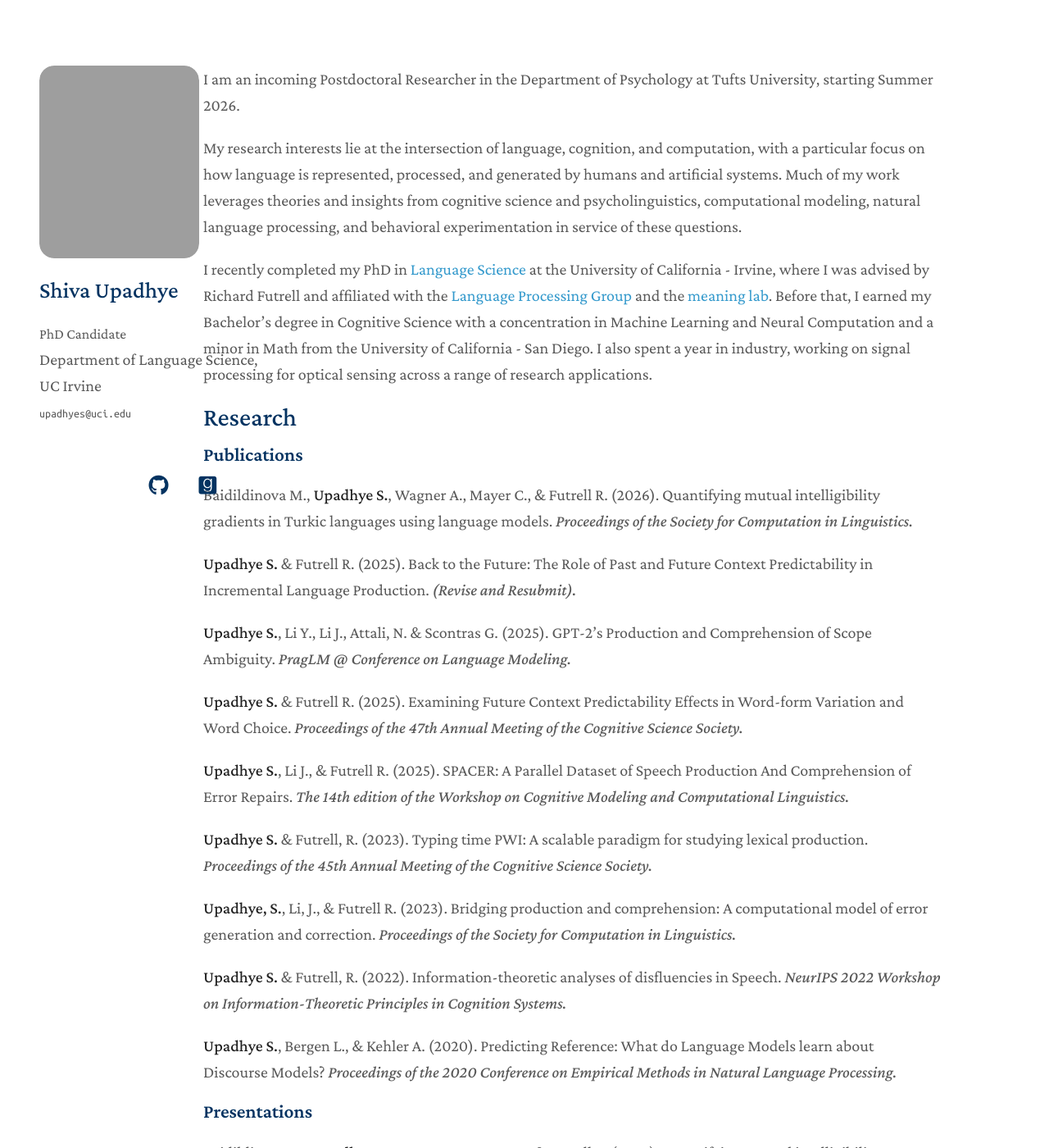
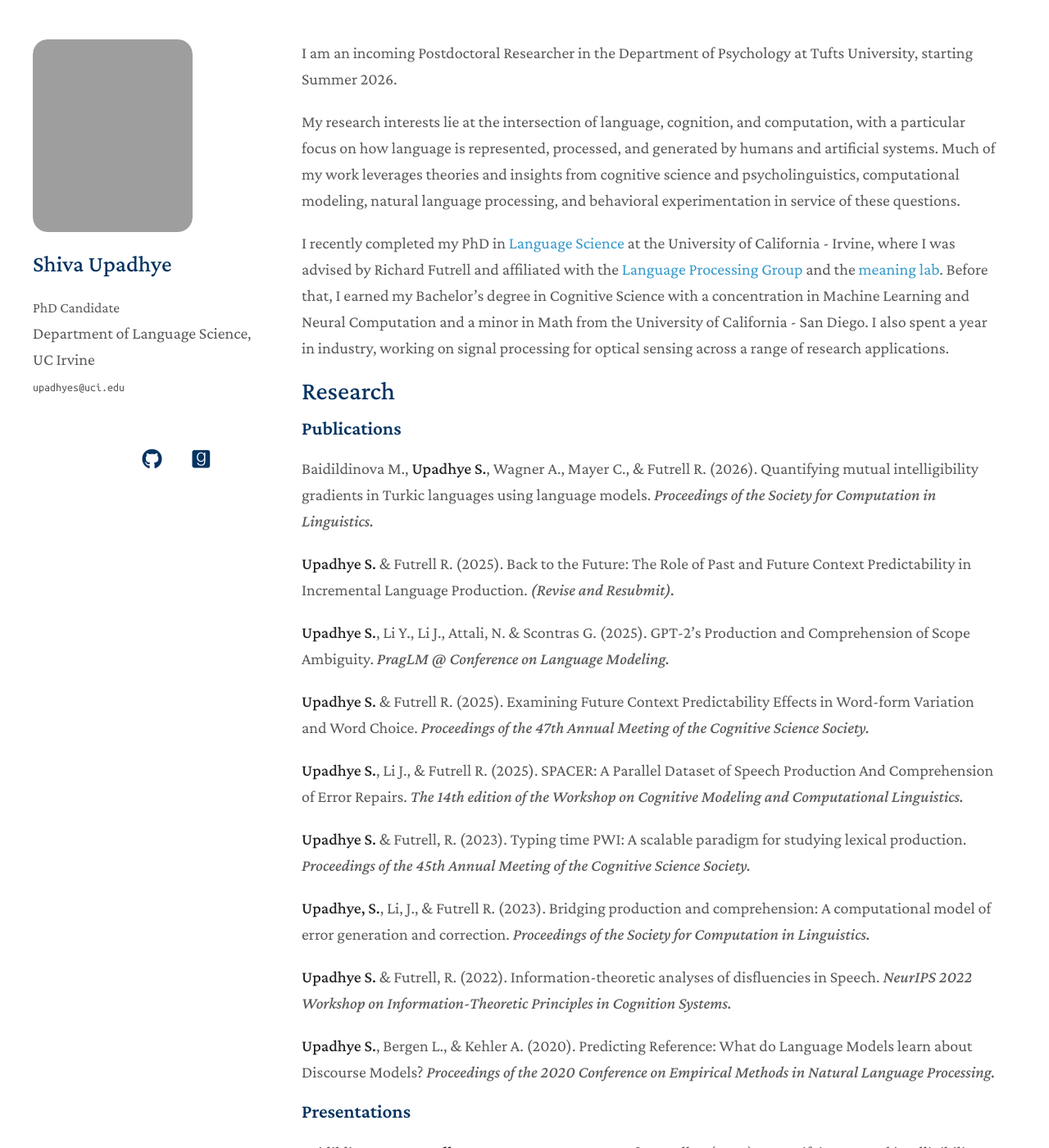
Before and after one commit to shiupadhye/shiupadhye.github.io, a Jekyll site: the page built from index.md, in a window 1280 px wide and 1400 px high. Shown: the whole window at 82% size. Built offline with Jekyll 4.4.1, drawn with Linux system fonts in a browser that asks for light colours; a style sheet for code colours, icons or effects is not loaded; grey boxes are pictures that could not be loaded.

Commit message:
Update minimal-light.scss

```diff
--- a/_sass/minimal-light.scss
+++ b/_sass/minimal-light.scss
@@ -304,9 +304,12 @@ a:hover small {
 }
 
 .wrapper {
-  width: 1100px;
-  margin: 0;
-  padding-left: 3rem;
+  max-width: 1200px;
+  margin: 0 auto;
+  padding: 3rem 2rem;
+  display: flex;
+  align-items: flex-start;
+  gap: 3rem;
 }
 
 blockquote {
@@ -365,12 +368,13 @@ img {
 }
 
 header {
-  width: 280px;
-  float: left;
-  position: fixed;
+  flex: 0 0 280px;
+  position: sticky;
+  top: 3rem;
+
+  text-align: left;
+
   -webkit-font-smoothing: subpixel-antialiased;
-  padding-top: 4em;
-  text-align: left;
 }
 
 
@@ -441,11 +445,11 @@ header ul a strong {
 }
 
 section {
-    width: 900px;
-    float: right;
-    padding-top: 4em;
-    padding-bottom: 50px;
-    padding-left: 2rem;
+  flex: 1;
+  min-width: 0;
+  max-width: 850px;
+
+  padding-bottom: 50px;
 }
 
 small {
```
